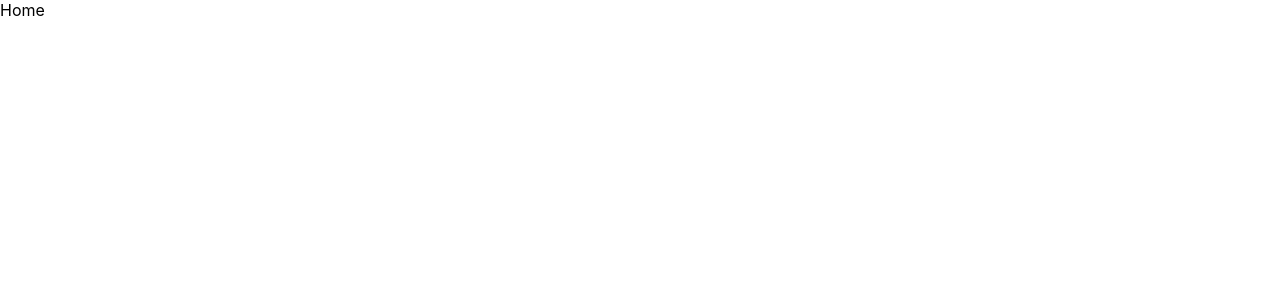
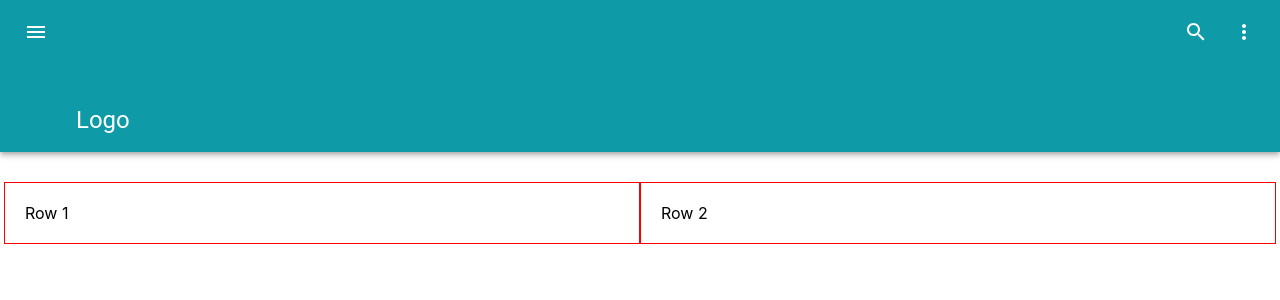
Before and after one commit to dev-samiur/react-resizable-dnd-canvas, a React (Create React App) app: page / in a window 1280 px wide. Shown: the top 300 px of the page. Built offline with nearby package versions, Linux system fonts and the light colour scheme.

Commit message:
feat: add layout

```diff
--- a/package.json
+++ b/package.json
@@ -4,6 +4,7 @@
   "private": true,
   "dependencies": {
     "@material-ui/core": "^4.11.4",
+    "@material-ui/icons": "^4.11.2",
     "@testing-library/jest-dom": "^5.11.4",
     "@testing-library/react": "^11.1.0",
     "@testing-library/user-event": "^12.1.10",
--- /dev/null
+++ b/src/components/Appbar.tsx
@@ -0,0 +1,58 @@
+import React from 'react';
+import AppBar from '@material-ui/core/AppBar';
+import Toolbar from '@material-ui/core/Toolbar';
+import IconButton from '@material-ui/core/IconButton';
+import Typography from '@material-ui/core/Typography';
+import { makeStyles } from '@material-ui/core/styles';
+import MenuIcon from '@material-ui/icons/Menu';
+import SearchIcon from '@material-ui/icons/Search';
+import MoreIcon from '@material-ui/icons/MoreVert';
+
+const useStyles = makeStyles((theme) => ({
+  root: {
+    flexGrow: 1,
+  },
+  menuButton: {
+    marginRight: theme.spacing(2),
+  },
+  toolbar: {
+    minHeight: 128,
+    alignItems: 'flex-start',
+    paddingTop: theme.spacing(1),
+    paddingBottom: theme.spacing(2),
+  },
+  title: {
+    flexGrow: 1,
+    alignSelf: 'flex-end',
+  },
+}));
+
+export default function ProminentAppBar() {
+  const classes = useStyles();
+
+  return (
+    <div className={classes.root}>
+      <AppBar position="static">
+        <Toolbar className={classes.toolbar}>
+          <IconButton
+            edge="start"
+            className={classes.menuButton}
+            color="inherit"
+            aria-label="open drawer"
+          >
+            <MenuIcon />
+          </IconButton>
+          <Typography className={classes.title} variant="h5" noWrap>
+            Logo
+          </Typography>
+          <IconButton aria-label="search" color="inherit">
+            <SearchIcon />
+          </IconButton>
+          <IconButton aria-label="display more actions" edge="end" color="inherit">
+            <MoreIcon />
+          </IconButton>
+        </Toolbar>
+      </AppBar>
+    </div>
+  );
+}
--- /dev/null
+++ b/src/components/Layout.tsx
@@ -0,0 +1,12 @@
+import React from 'react';
+import Appbar from './Appbar'
+
+const Home= () => {
+  return (
+    <div>
+      <Appbar/>
+    </div>
+  );
+}
+
+export default Home;
--- /dev/null
+++ b/src/config/theme.js
@@ -0,0 +1,12 @@
+import { createMuiTheme } from '@material-ui/core/styles'
+
+const theme= createMuiTheme({
+    palette: {
+        primary: {
+            main: "#0e9aa7"
+        },
+        type: 'light'
+    }
+})
+
+export default theme
--- a/src/index.tsx
+++ b/src/index.tsx
@@ -1,11 +1,15 @@
-import React from 'react';
-import ReactDOM from 'react-dom';
-import './index.css';
-import App from './App';
+import React from 'react'
+import ReactDOM from 'react-dom'
+import './index.css'
+import App from './App'
+import { ThemeProvider } from '@material-ui/core'
+import theme from './config/theme'
 
 ReactDOM.render(
   <React.StrictMode>
-    <App />
+    <ThemeProvider theme={theme}>
+      <App />
+    </ThemeProvider>
   </React.StrictMode>,
   document.getElementById('root')
 );
--- a/src/views/Home.tsx
+++ b/src/views/Home.tsx
@@ -1,9 +1,21 @@
 import React from 'react';
+import Layout from '../components/Layout'
+import { Container, Grid } from '@material-ui/core';
 
 const Home= () => {
   return (
     <div>
-      Home
+      <Layout />
+      <Container style={{paddingTop: 50}}>
+          <Grid container justify="center" spacing={5}>
+              <Grid item xs={12} md={6} style={{border: '1px solid red'}}>
+                    Row 1
+              </Grid>
+              <Grid item xs={12} md={6} style={{border: '1px solid red'}}>
+                    Row 2
+              </Grid>
+          </Grid>
+      </Container>
     </div>
   );
 }
--- a/tsconfig.json
+++ b/tsconfig.json
@@ -4,7 +4,7 @@
     "lib": [
       "dom",
       "dom.iterable",
-      "esnext"
+      "es6"
     ],
     "allowJs": true,
     "skipLibCheck": true,
```
Also changed, not shown: src/components/ResizableDNDCanvas.tsx (added, +11 -0 lines), 1 other file (tests, documents, lock files or other folders).
